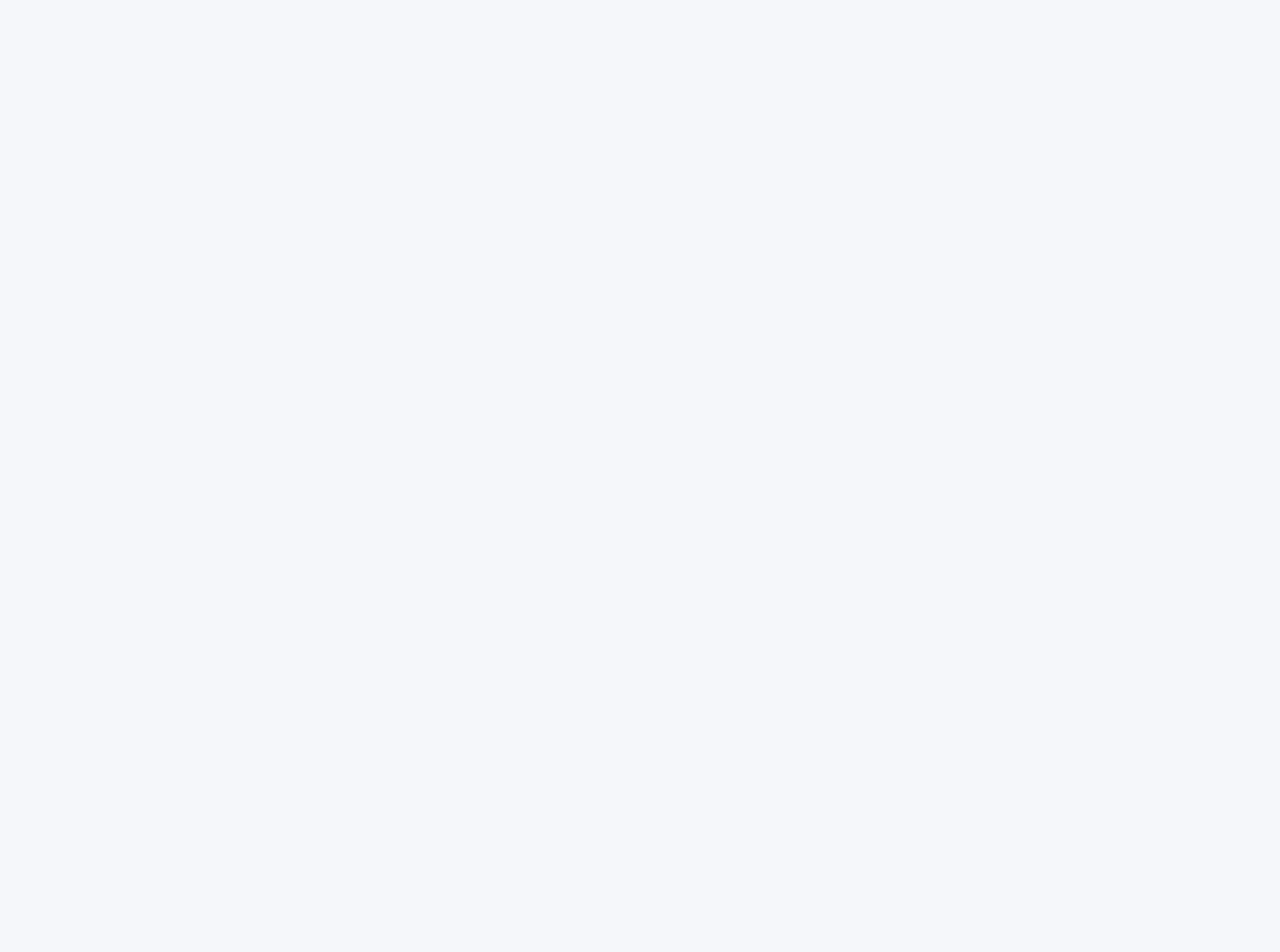
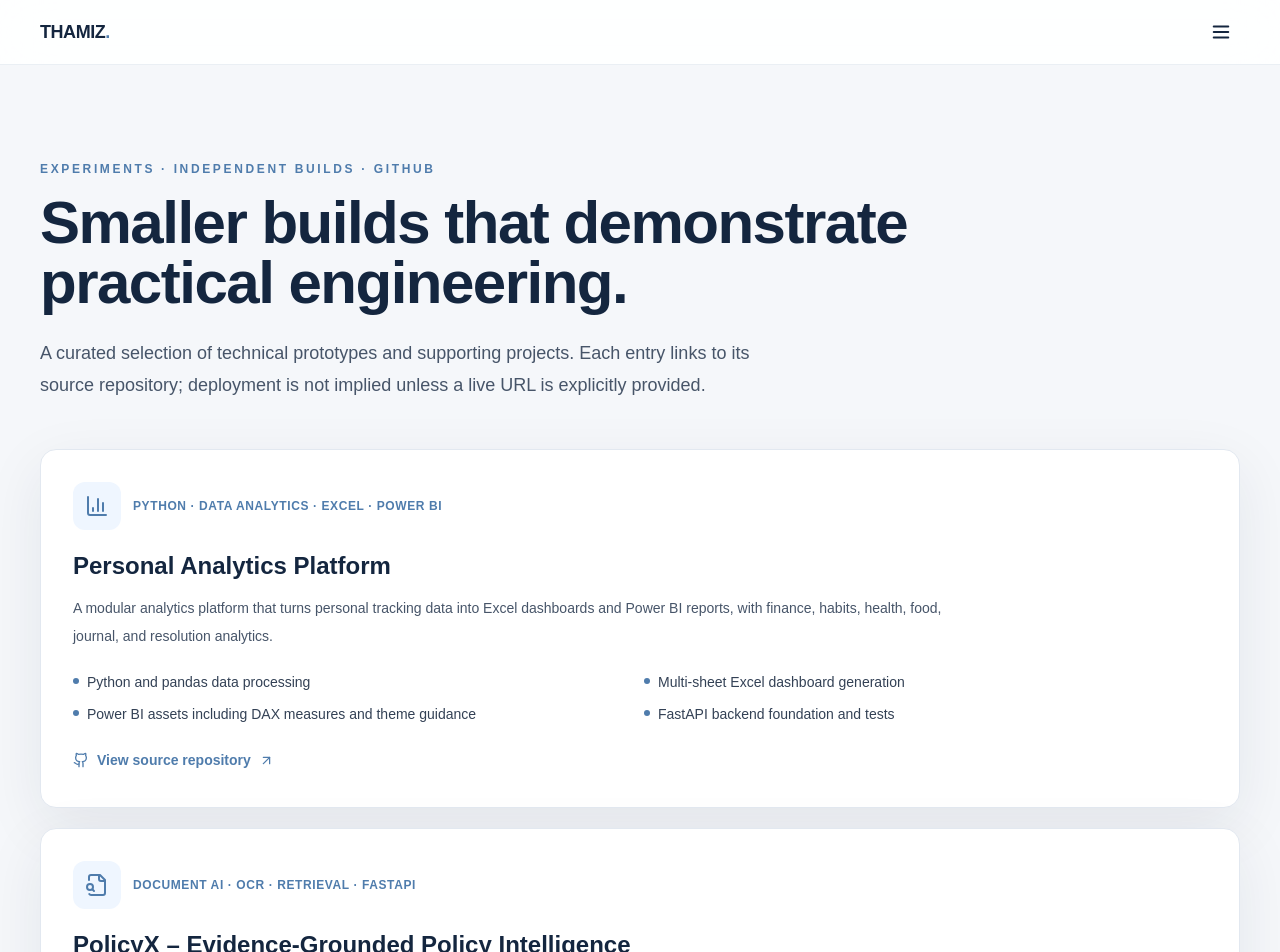
Before and after one commit to tk1573-sys/thamizamudhan-portfolio, a Next.js app: page /mini-projects in a window 1280 px wide. Before the commit this address had no page. Shown: the top 952 px of the page. Before the commit the page ends 800 px from the top, so only its background shows below. Built offline with nearby package versions, Linux system fonts and the light colour scheme.

Commit message:
feat: add mini projects showcase

```diff
--- /dev/null
+++ b/src/app/mini-projects/page.tsx
@@ -0,0 +1,25 @@
+import type { Metadata } from "next";
+import { ArrowUpRight, Github, BarChart3, FileSearch, Code2 } from "lucide-react";
+
+export const metadata: Metadata = { title: "Mini Projects & Technical Work" };
+
+const items = [
+  { name: "Personal Analytics Platform", area: "Python · Data analytics · Excel · Power BI", summary: "A modular analytics platform that turns personal tracking data into Excel dashboards and Power BI reports, with finance, habits, health, food, journal, and resolution analytics.", highlights: ["Python and pandas data processing", "Multi-sheet Excel dashboard generation", "Power BI assets including DAX measures and theme guidance", "FastAPI backend foundation and tests"], url: "https://github.com/tk1573-sys/tracker", icon: BarChart3 },
+  { name: "PolicyX – Evidence-Grounded Policy Intelligence", area: "Document AI · OCR · Retrieval · FastAPI", summary: "A locally deployable proof of concept for government-finance policy documents, supporting evidence-grounded Q&A, document lineage, policy change comparison, structured extraction, and auditability.", highlights: ["PDF extraction with OCR fallback and page-aware chunks", "TF-IDF evidence retrieval and source/page context", "Current versus superseded policy lineage", "Deterministic policy comparison and human-reviewed policy-note drafts", "Repository README reports 26 passing tests and retrieval evaluation of 6/6; evaluation scope and limitations are documented"], url: "https://github.com/tk1573-sys/policyx-global", icon: FileSearch },
+  { name: "Thamizh Life Coach", area: "Python · Windows desktop · AI assistant", summary: "A personal desktop reminder companion with recurring reminders, spoken prompts, a character that appears when reminders are due, and optional AI chat.", highlights: ["System tray workflow and reminder actions", "Daily, weekly and monthly recurrence", "Local encrypted profile and secure credential handling"], url: "https://github.com/tk1573-sys/thamizh-life-coach", icon: Code2 },
+];
+
+export default function MiniProjectsPage() {
+  return <section className="container-shell py-16 sm:py-24">
+    <p className="eyebrow">Experiments · Independent builds · GitHub</p>
+    <h1 className="section-title mt-4 max-w-4xl text-4xl sm:text-6xl">Smaller builds that demonstrate practical engineering.</h1>
+    <p className="mt-6 max-w-3xl text-lg leading-8 text-slate-600">A curated selection of technical prototypes and supporting projects. Each entry links to its source repository; deployment is not implied unless a live URL is explicitly provided.</p>
+    <div className="mt-12 space-y-5">{items.map(({name,area,summary,highlights,url,icon:Icon})=><article key={name} className="surface-card p-7 sm:p-8">
+      <div className="flex flex-wrap items-center gap-3"><span className="rounded-xl bg-blue-50 p-3 text-accent"><Icon size={24}/></span><span className="text-xs font-bold uppercase tracking-wider text-accent">{area}</span></div>
+      <h2 className="mt-5 font-display text-2xl font-bold text-ink">{name}</h2><p className="mt-3 max-w-4xl text-sm leading-7 text-slate-600">{summary}</p>
+      <ul className="mt-5 grid gap-2 sm:grid-cols-2">{highlights.map(x=><li key={x} className="flex gap-2 text-sm leading-6 text-slate-700"><span className="mt-2 h-1.5 w-1.5 shrink-0 rounded-full bg-accent"/>{x}</li>)}</ul>
+      <a className="mt-6 inline-flex items-center gap-2 text-sm font-bold text-accent" href={url} target="_blank" rel="noreferrer"><Github size={16}/> View source repository <ArrowUpRight size={15}/></a>
+    </article>)}</div>
+    <p className="mt-10 text-sm leading-7 text-slate-500">The exact UG capstone title and any additional mini-project titles will be added when their source records are available. This avoids publishing guessed project names or unverified claims.</p>
+  </section>;
+}
```
